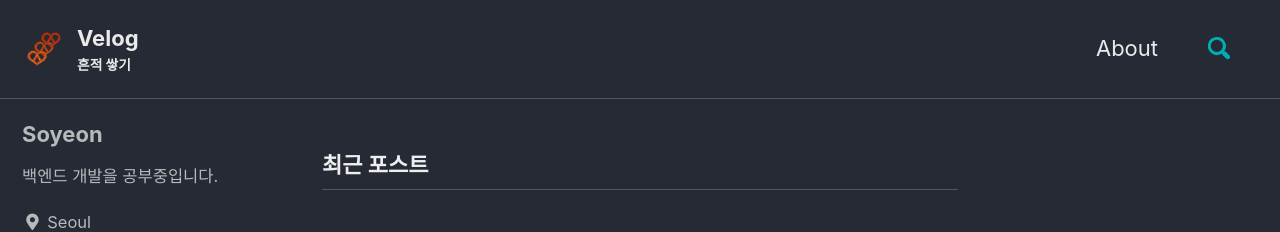
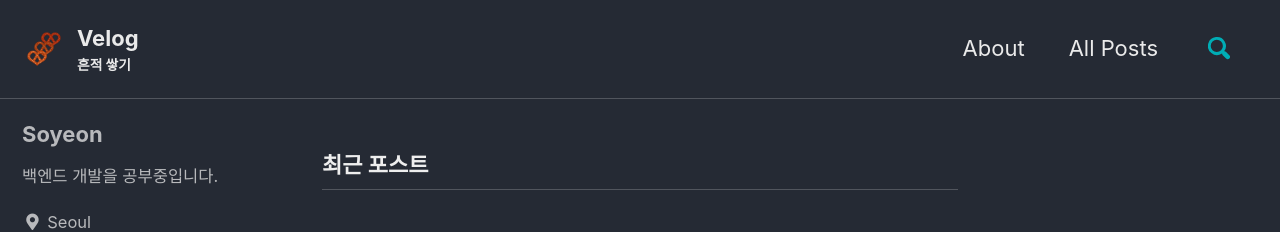
Before and after one commit to liv660/liv660.github.io, a Jekyll site: the page built from index.html, in a window 1280 px wide. Shown: the top 232 px of the page. Built offline with Jekyll 4.4.1, drawn with Linux system fonts in a browser that asks for light colours; cached includes are drawn as plain includes; the list of posts is cut into pages by our own code.

Commit message:
Update Category

```diff
--- a/_data/navigation.yml
+++ b/_data/navigation.yml
@@ -2,6 +2,8 @@
 main:
   - title: "About"
     url: /about/
+  - title: "All Posts"
+    url: /categories/
   # - title: "Sample Posts"
   #   url: /year-archive/
   # - title: "Sample Collections"
```
